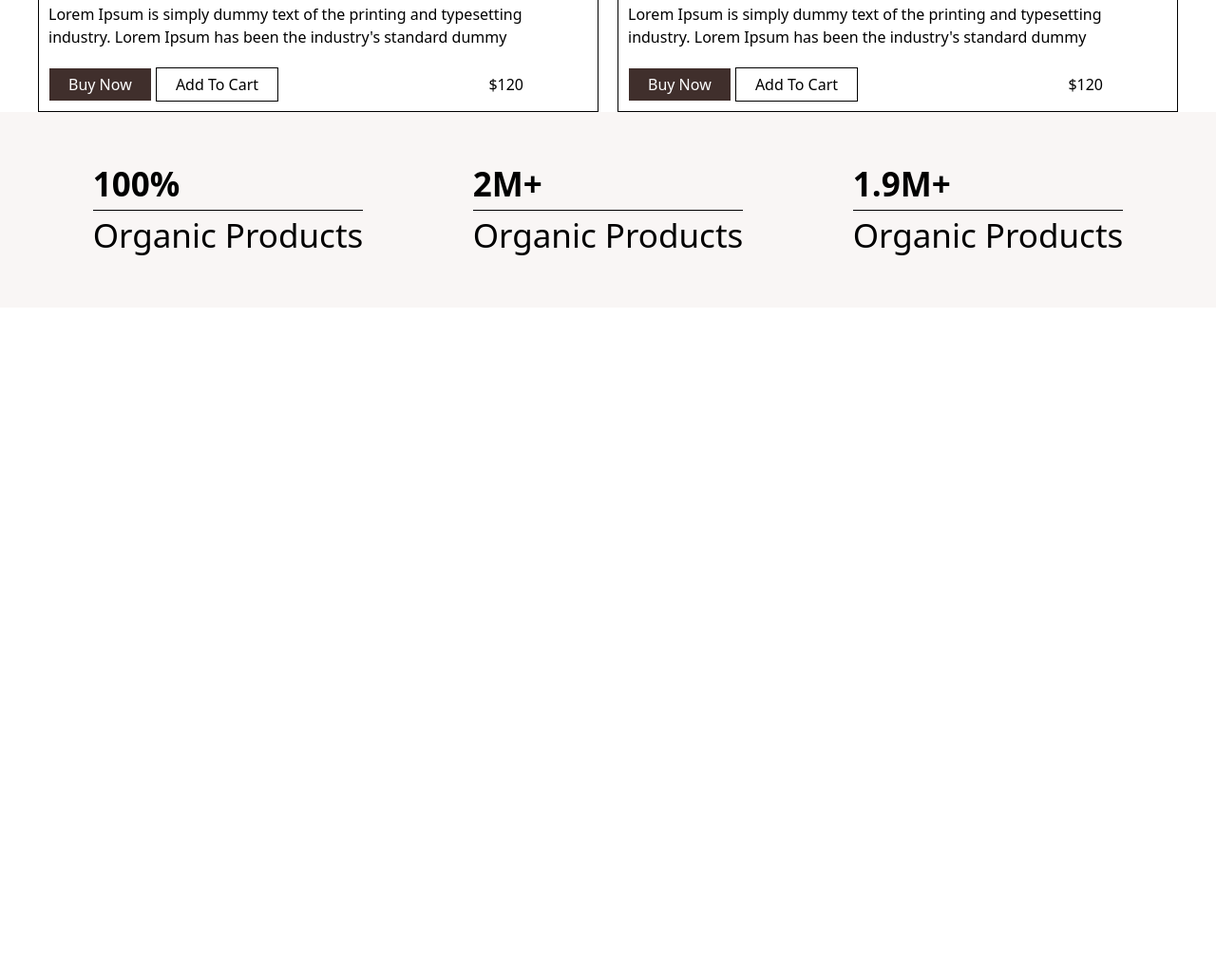
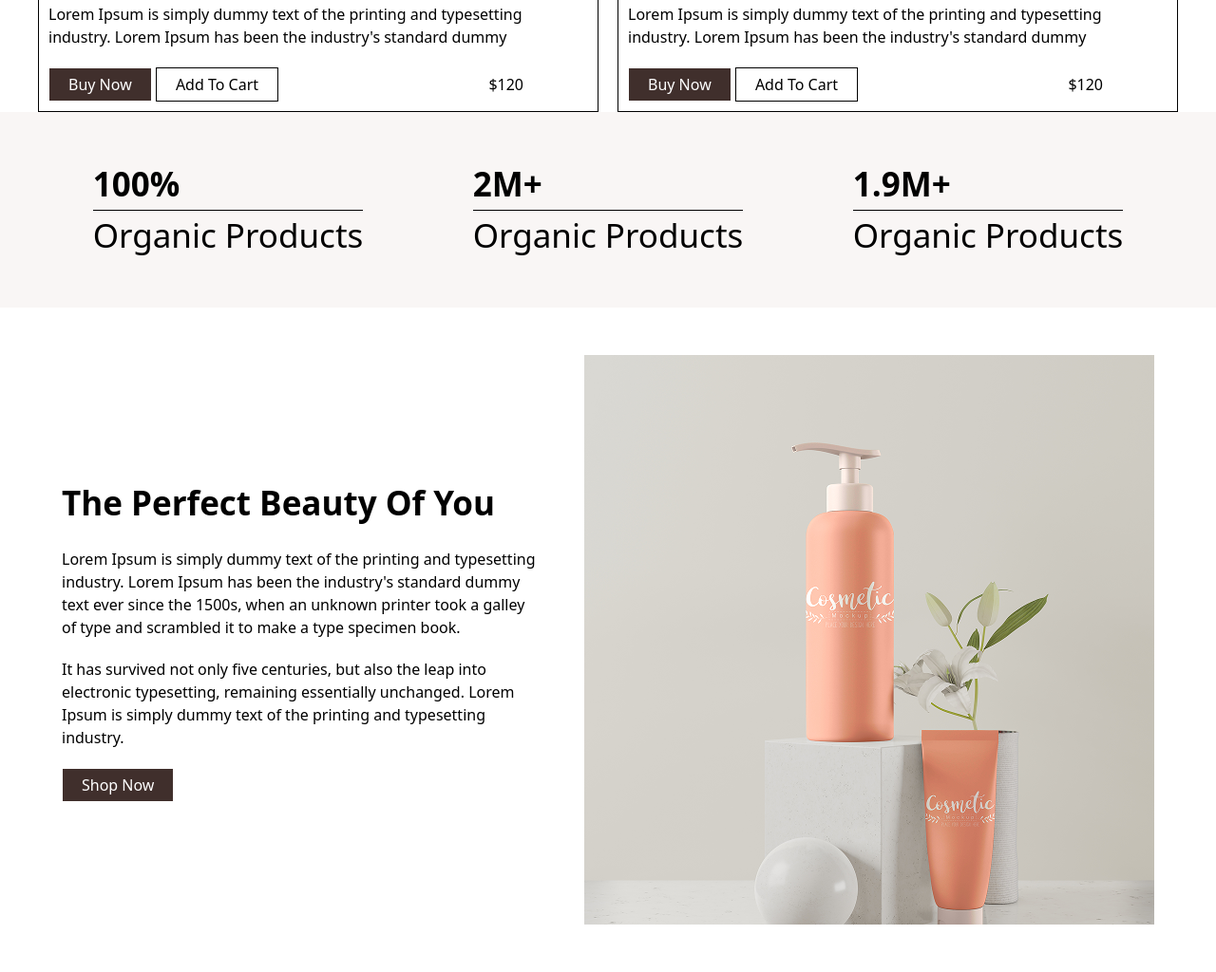
Before and after one commit to azimjonovmuhammadamin05-source/tailwind, a website: page index.html in a window 1280 px wide. Shown: the part 1609-2633 px from the top of the page at 95% size. Before the commit the page ends 1933 px from the top, so only its background shows below. Drawn offline with Linux system fonts and the light colour scheme.

Commit message:
fives commit

```diff
--- a/index.html
+++ b/index.html
@@ -125,6 +125,21 @@
                 </div>
             </nav>
         </section>
+        <section class="flex items-center max-w-[1200px] mx-auto justify-around pt-[50px] pb-[50px]">
+            <aside class="w-[500px] flex flex-col gap-[20px] justify-center items-start">
+                <h1 class="text-[35px] font-bold">The Perfect Beauty Of You</h1>
+                <p>Lorem Ipsum is simply dummy text of the printing and typesetting industry. Lorem Ipsum has been the
+                    industry's standard dummy text ever since the 1500s, when an unknown printer took a galley of type
+                    and scrambled it to make a type specimen book.</p>
+                <p>It has survived not only five centuries, but also the leap into electronic typesetting, remaining
+                    essentially unchanged. Lorem Ipsum is simply dummy text of the printing and typesetting industry.
+                </p>
+                <button class="border border-[#402F2C] p-[5px] px-[20px] bg-[#402F2C] text-[white] ">Shop Now</button>
+            </aside>
+            <aside class="w-[800px]">
+                <img class="w-[100%]" src="./image/Rectangle 8.png" alt="">
+            </aside>
+        </section>
 
 </body>
 
```
